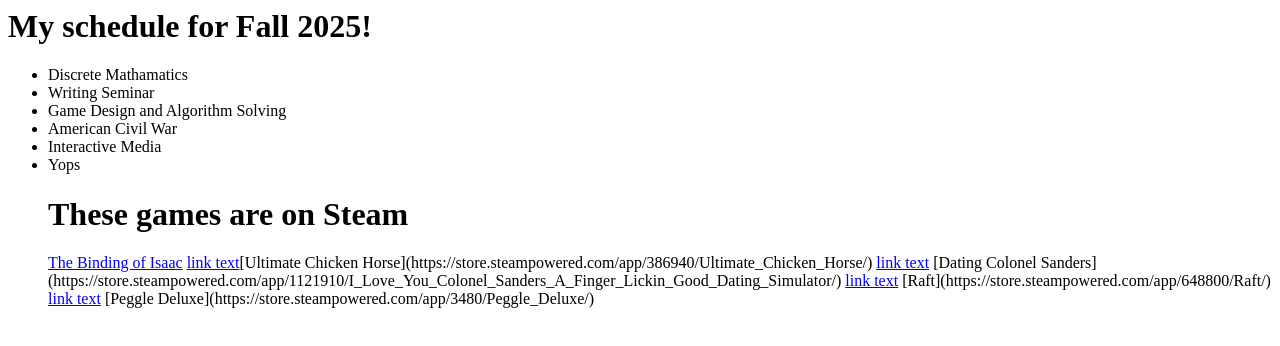
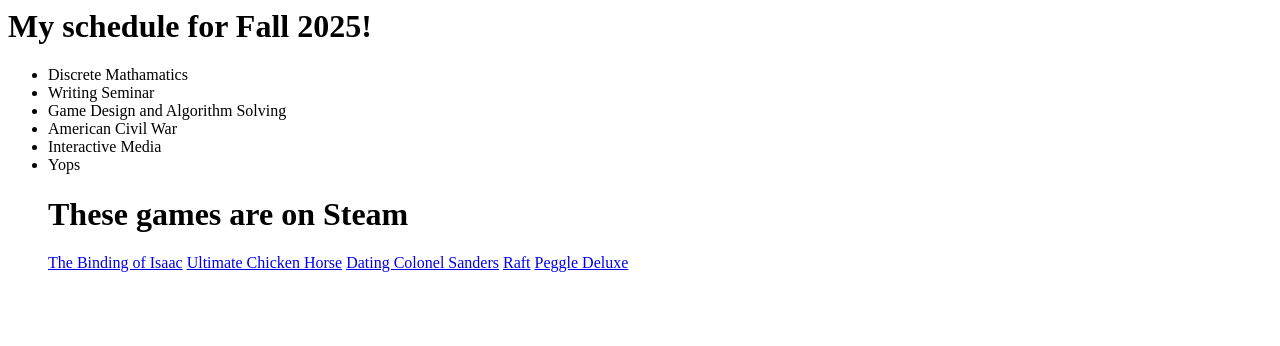
Before and after one commit to theseabasher/theseabasher.github.io, a plain HTML site: page index.html in a window 1280 px wide. Drawn offline with Linux system fonts and the light colour scheme.

Commit message:
Update index.html

```diff
--- a/index.html
+++ b/index.html
@@ -18,10 +18,10 @@
 
       <h1>These games are on Steam</h1>
 <a href="https://store.steampowered.com/app/113200/The_Binding_of_Isaac/">The Binding of Isaac</a>
-<a href="url">link text</a>[Ultimate Chicken Horse](https://store.steampowered.com/app/386940/Ultimate_Chicken_Horse/)
-<a href="url">link text</a> [Dating Colonel Sanders](https://store.steampowered.com/app/1121910/I_Love_You_Colonel_Sanders_A_Finger_Lickin_Good_Dating_Simulator/)
-<a href="url">link text</a> [Raft](https://store.steampowered.com/app/648800/Raft/)
-<a href="url">link text</a> [Peggle Deluxe](https://store.steampowered.com/app/3480/Peggle_Deluxe/)
+<a href="https://store.steampowered.com/app/386940/Ultimate_Chicken_Horse/">Ultimate Chicken Horse</a>
+<a href="https://store.steampowered.com/app/1121910/I_Love_You_Colonel_Sanders_A_Finger_Lickin_Good_Dating_Simulator/">Dating Colonel Sanders</a>
+<a href="https://store.steampowered.com/app/648800/Raft/">Raft</a>
+<a href="https://store.steampowered.com/app/3480/Peggle_Deluxe/">Peggle Deluxe</a>
 
     </ul>
   </body>
```
